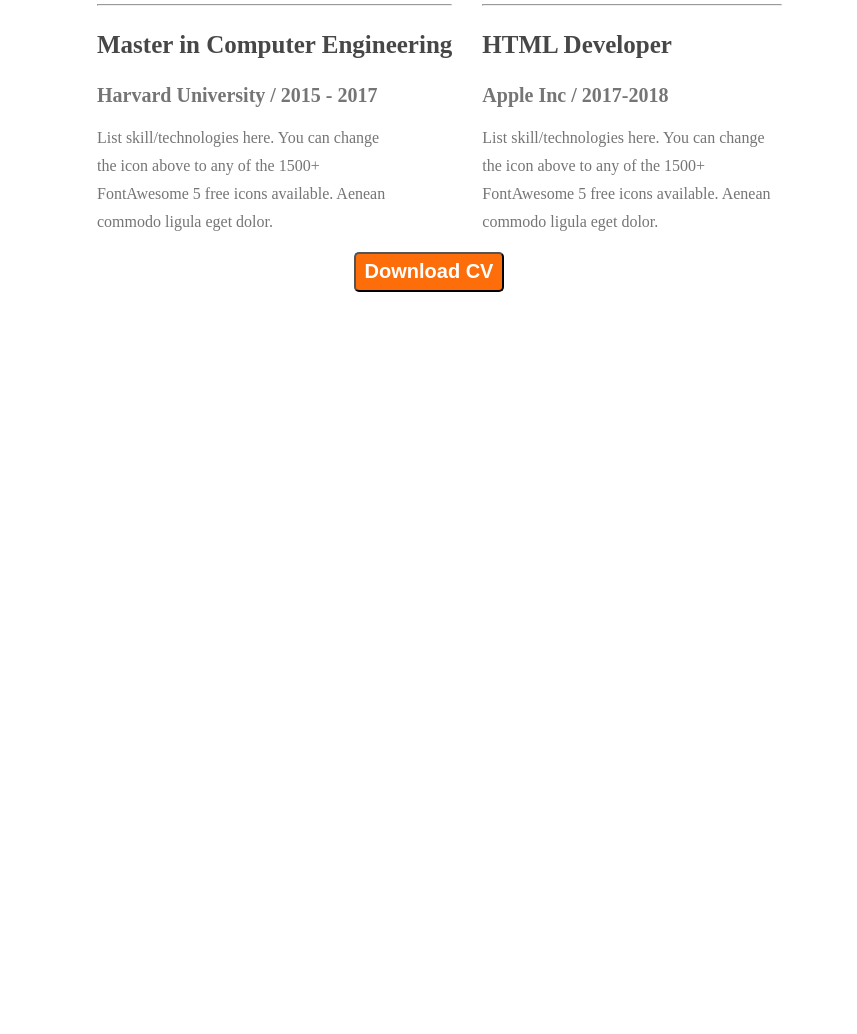
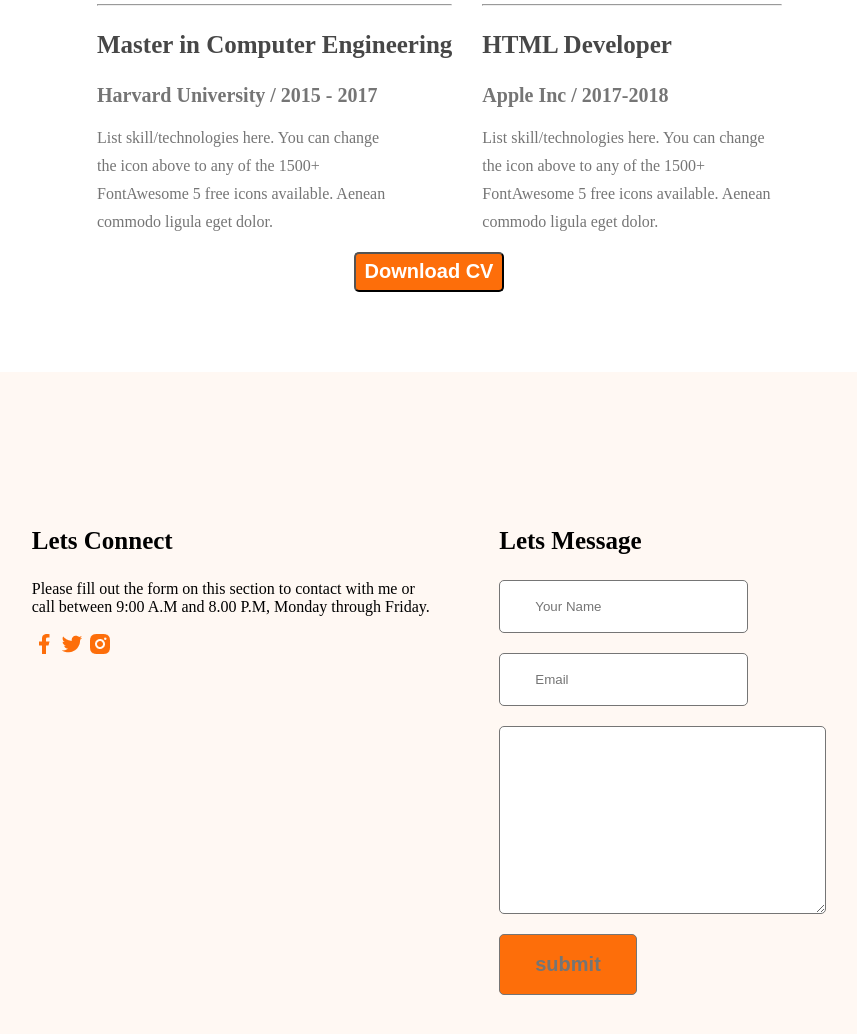
Before and after one commit to EshanTheDev/Projects, a plain HTML site: page index.html in a window 1280 px wide. Shown: the part 2831-3865 px from the top of the page, without its empty margins (211-1068 px from the left). Before the commit the page ends 3131 px from the top, so only its background shows below. Drawn offline with Linux system fonts and the light colour scheme.

Commit message:
added Footer

```diff
--- a/index.html
+++ b/index.html
@@ -177,9 +177,33 @@
     </div>
 </div>
 
+<!-- footer start  -->
 
     <Footer>
+     <div>
+<h3 class="h3-f">Lets Connect</h3>
+<p>Please fill out the form on this section to contact with me or <br>call between 9:00 A.M and 8.00 P.M, Monday through Friday.</p>
+<div>
+<a href=""><img src="./images/icons/facebook.png" alt=""></a>
+<a href=""><img src="./images/icons/twitter.png" alt=""></a>
+<a href=""><img src="./images/icons/insta.png" alt=""></a>
 
-    </Footer>
+</div>
+     </div>
+
+
+     <div>
+
+        <h3 class="h3-f">Lets Message </h3>
+
+        <form class="form" action="">
+            <input type="text" placeholder="Your Name">
+            <input type="text" placeholder="Email" name="" id="">
+            <textarea name="" id="" cols="30" rows="10"></textarea>
+            <input class="btn" submit" type="submit" value="submit">
+        </form>
+     </div>
+
+  </Footer>
 </body>
 </html>
--- a/style.css
+++ b/style.css
@@ -137,15 +137,7 @@ align-items: center;
 margin:0 auto
 }
 
-/* about skills  */
 
-/* .skills{
-    display: flex;
-    padding: 30px;
-margin:0 auto;
-width: 150px
-gap: 30px;
-} */
 
 .skills{
     display: flex;
@@ -155,9 +147,8 @@ margin: 0 300px;
 flex-shrink: 0;
 align-items: center;
 background:white
-align-items:center;
-justify-content:space-between
-border:1px solid
+justify-content:space-between;
+border-2 px solid;
 }
 .skill-p{
     width: 150px;
@@ -210,3 +201,34 @@ justify-content: space-between;
 .ResumeDownload{
     text-align: center;
 }
+
+/* Footer  */
+Footer{
+    display: flex;
+    justify-content: space-around;
+    background-color:#FFF8F3;
+    padding: 130px 200px;
+    margin-top: 80px;
+}
+.h3-f{
+    font-size: 25px;
+}
+
+.form input,textarea{
+    display: block;
+    margin-bottom: 20px;
+    padding: 18px 35px;
+    color: #757575;
+    border-radius: 5px;
+    border:1px solid
+
+}
+.btn{
+    color: var(--white-color, #FFF);
+text-align: center;
+background-color: #FD6E0A;
+font-size: 20px;
+font-style: normal;
+font-weight: 700;
+line-height: normal
+}
```
